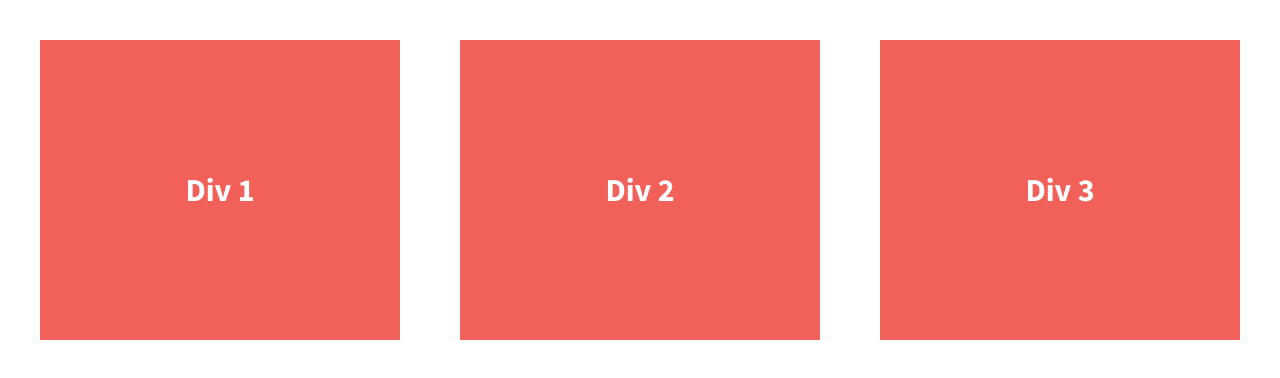
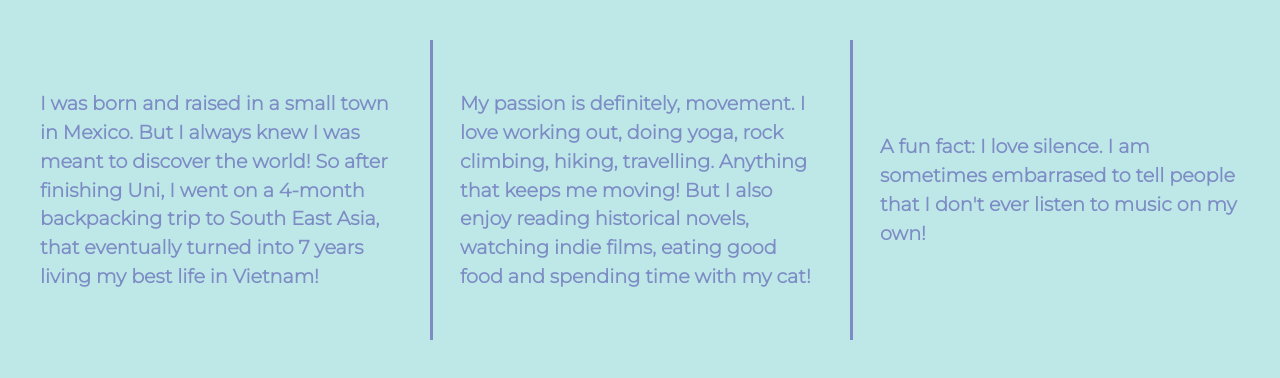
Before and after one commit to mafalvarado/divs-flexbox-starter, a plain HTML site: page index.html in a window 1280 px wide. Drawn offline with nearby package versions, Linux system fonts and the light colour scheme.

Commit message:
Changed text, background colour and added a border to the divs

```diff
--- a/css/main.css
+++ b/css/main.css
@@ -97,35 +97,58 @@ textarea {
 
 
 html {
-  background-color: #fff;
+  background-color: #BEE7E8;
   height: 100%;
 }
 
 body {
-  font-family: 'Source Sans Pro', sans-serif;
+  font-family:'Montserrat', sans-serif;
+  color: #594157;
   padding: 2em;
   font-size: 1.25em;
   height: 100%;
 }
 
+h1 {
+    font-family: 'Sacramento', cursive;
+    font-size: 3.5em;
+}
+
+p {
+    font-weight: 600;
+}
+
 .wrapper {
   /*add display:flex and set justify-content to space-between*/
   font-weight: 700;
+  font-size: .6em;
   display: flex;
   justify-content: space-between;
+
 }
 
 .div-1, .div-2, .div-3 {
   /*give the divs a width of 30%, add display:flex, set justify-content and align-items to center*/
-  color: #fff;
+  color: #7D8CC4;
+  border: #726DA8;
   line-height: 1.5em;
   font-size: 1.6em;
-  background-color: #f16059;
   height: 300px;
   display: flex;
   justify-content: center;
   align-items: center;
   width: 30%;
+}
+
+@media all and (min-width: 1200px) {
+    .div-1, .div-2, .div-3 {
+      flex-basis: 30%;
+    }
+
+    .div-1, .div-2 {
+      border-right: 3px solid #7D8CC4;
+      padding-right: 30px;
+    }
 }
 
 
--- a/index.html
+++ b/index.html
@@ -15,21 +15,27 @@
         <script src="js/vendor/modernizr-2.8.3.min.js"></script>
         <link href='http://fonts.googleapis.com/css?family=Lora:700' rel='stylesheet' type='text/css'>
         <link href='http://fonts.googleapis.com/css?family=Source+Sans+Pro:400,700' rel='stylesheet' type='text/css'>
+        <link rel="preconnect" href="https://fonts.googleapis.com">
+        <link rel="preconnect" href="https://fonts.gstatic.com" crossorigin>
+        <link href="https://fonts.googleapis.com/css2?family=Montserrat:wght@300&family=Sacramento&display=swap" rel="stylesheet">
     </head>
     <body>
         <!--[if lt IE 8]>
             <p class="browserupgrade">You are using an <strong>outdated</strong> browser. Please <a href="http://browsehappy.com/">upgrade your browser</a> to improve your experience.</p>
         <![endif]-->
 
+
         <section class="wrapper">
             <div class="div-1">
-                Div 1
+                I was born and raised in a small town in Mexico. But I always knew I was meant to discover the world! So after finishing Uni, I went on a 4-month
+                backpacking trip to South East Asia, that eventually turned into 7 years living my best life in Vietnam!
             </div>
             <div class="div-2">
-                Div 2
+                My passion is definitely, movement. I love working out, doing yoga, rock climbing, hiking, travelling. Anything that keeps me moving! But I also enjoy
+                reading historical novels, watching indie films, eating good food and spending time with my cat!
             </div>
             <div class="div-3">
-                Div 3
+                A fun fact: I love silence. I am sometimes embarrased to tell people that I don't ever listen to music on my own!
             </div>
         </section>
 
```
